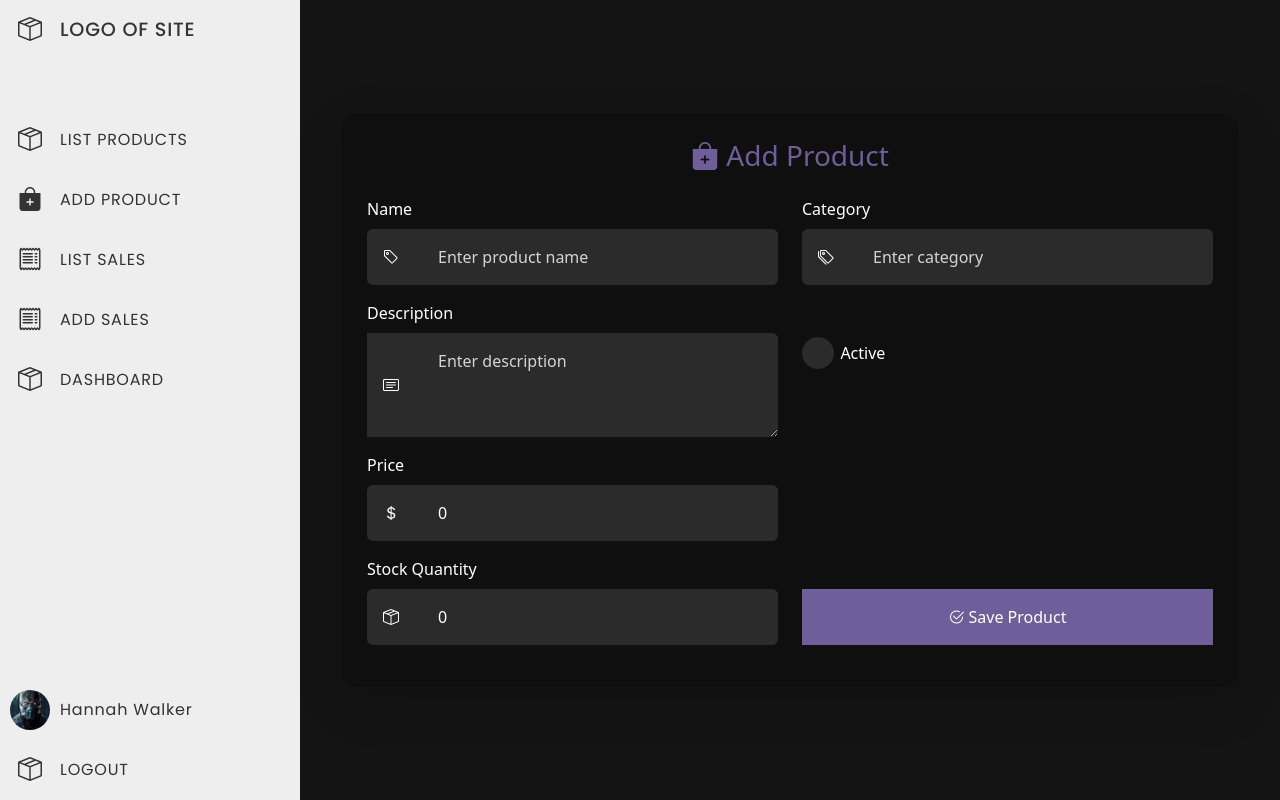
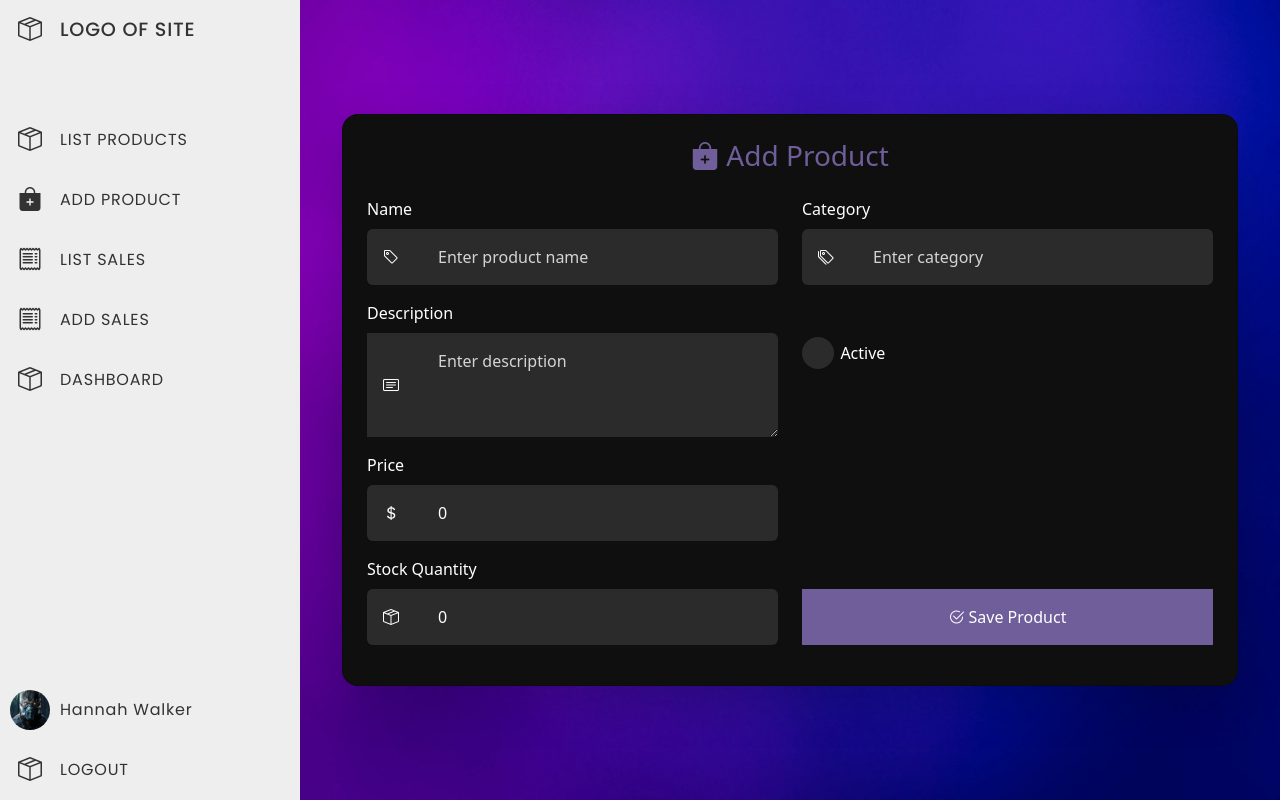
Before and after one commit to viniciusjuste/Sales-and-Inventory-Dashboard-FrontEnd, an Angular app in the folder SalesAndInventoryDashboard-FE/: page /add-product in a window 1280 px wide. Built offline with nearby package versions, Linux system fonts and the light colour scheme.

Commit message:
style: remove background do component add-product

```diff
--- a/SalesAndInventoryDashboard-FE/src/app/components/add-product/add-product.component.css
+++ b/SalesAndInventoryDashboard-FE/src/app/components/add-product/add-product.component.css
@@ -12,7 +12,6 @@
     justify-content: center;
     margin-top: 0 !important;
     height: 100%;
-    background-color: #141414;
 }
 
 .form-wrapper h3 {
```
